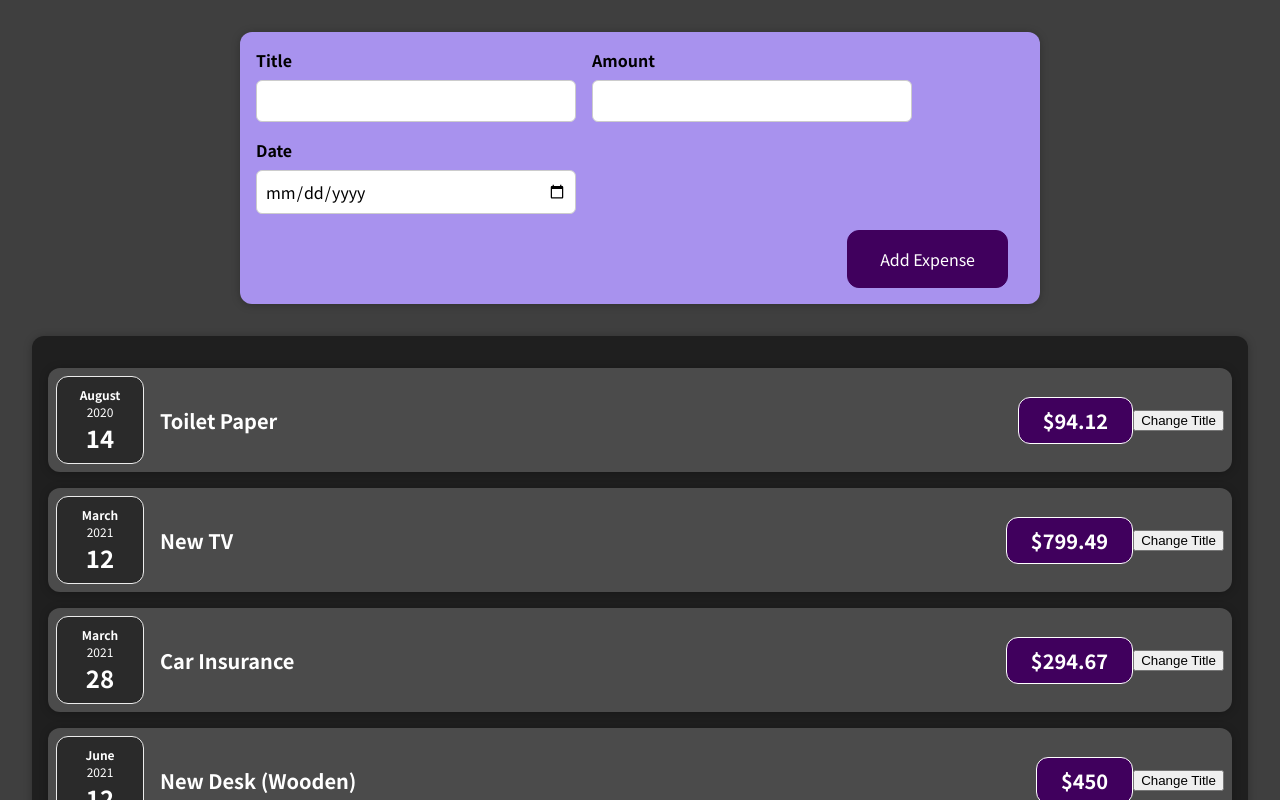
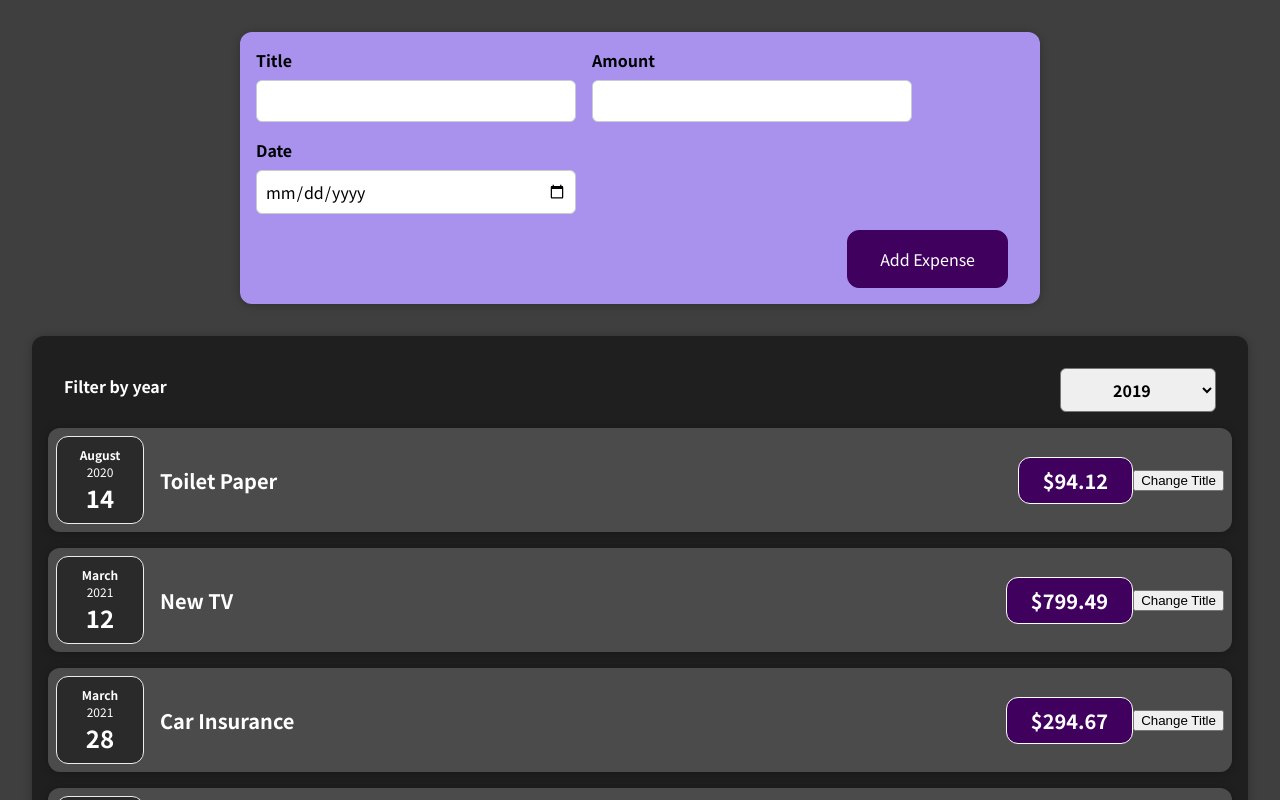
Before and after one commit to Coughdrops13/udemy-reactjs, a React (Create React App) app in the folder react-complete-guide/: page / in a window 1280 px wide. Shown: the top 800 px of the page. Built offline with nearby package versions, Linux system fonts and the light colour scheme.

Commit message:
add ExpenseFilter component which uses functions to update state in Expenses component

```diff
--- a/react-complete-guide/src/components/Expenses/Expenses.js
+++ b/react-complete-guide/src/components/Expenses/Expenses.js
@@ -1,14 +1,25 @@
-import React from 'react';
-import ExpenseItem from './ExpenseItem'
-import Card from '../UI/Card';
+import React, { useState } from "react";
+import ExpenseItem from "./ExpenseItem";
+import Card from "../UI/Card";
+import ExpensesFilter from "./ExpensesFilter";
 
-import './Expenses.css'
+import "./Expenses.css";
 
 const Expenses = (props) => {
   const items = props.items;
+  const [filteredYear, setFilteredYear] = useState("2019");
+
+  const filterChangeHandler = (selectedYear) => {
+    setFilteredYear(selectedYear);
+  };
 
   return (
+    <div>
       <Card className="expenses">
+        <ExpensesFilter
+          selected={filteredYear}
+          onChangeFilter={filterChangeHandler}
+        />
         <ExpenseItem
           title={items[0].title}
           amount={items[0].amount}
@@ -30,7 +41,8 @@
           date={items[3].date}
         />
       </Card>
-  )
-}
+    </div>
+  );
+};
 
 export default Expenses;
--- /dev/null
+++ b/react-complete-guide/src/components/Expenses/ExpensesFilter.css
@@ -0,0 +1,24 @@
+.expenses-filter {
+  color: white;
+  padding: 0 1rem;
+}
+
+.expenses-filter__control {
+  display: flex;
+  width: 100%;
+  align-items: center;
+  justify-content: space-between;
+  margin: 1rem 0;
+}
+
+.expenses-filter label {
+  font-weight: bold;
+  margin-bottom: 0.5rem;
+}
+
+.expenses-filter select {
+  font: inherit;
+  padding: 0.5rem 3rem;
+  font-weight: bold;
+  border-radius: 6px;
+}
--- /dev/null
+++ b/react-complete-guide/src/components/Expenses/ExpensesFilter.js
@@ -0,0 +1,25 @@
+import React from "react";
+
+import "./ExpensesFilter.css";
+
+const ExpensesFilter = (props) => {
+  const dropdownChangeHandler = (event) => {
+    props.onChangeFilter(event.target.value);
+  };
+
+  return (
+    <div className="expenses-filter">
+      <div className="expenses-filter__control">
+        <label>Filter by year</label>
+        <select value={props.selected} onChange={dropdownChangeHandler}>
+          <option value="2022">2022</option>
+          <option value="2021">2021</option>
+          <option value="2020">2020</option>
+          <option value="2019">2019</option>
+        </select>
+      </div>
+    </div>
+  );
+};
+
+export default ExpensesFilter;
```
Lines whose indentation alone changed are shown as unchanged.
